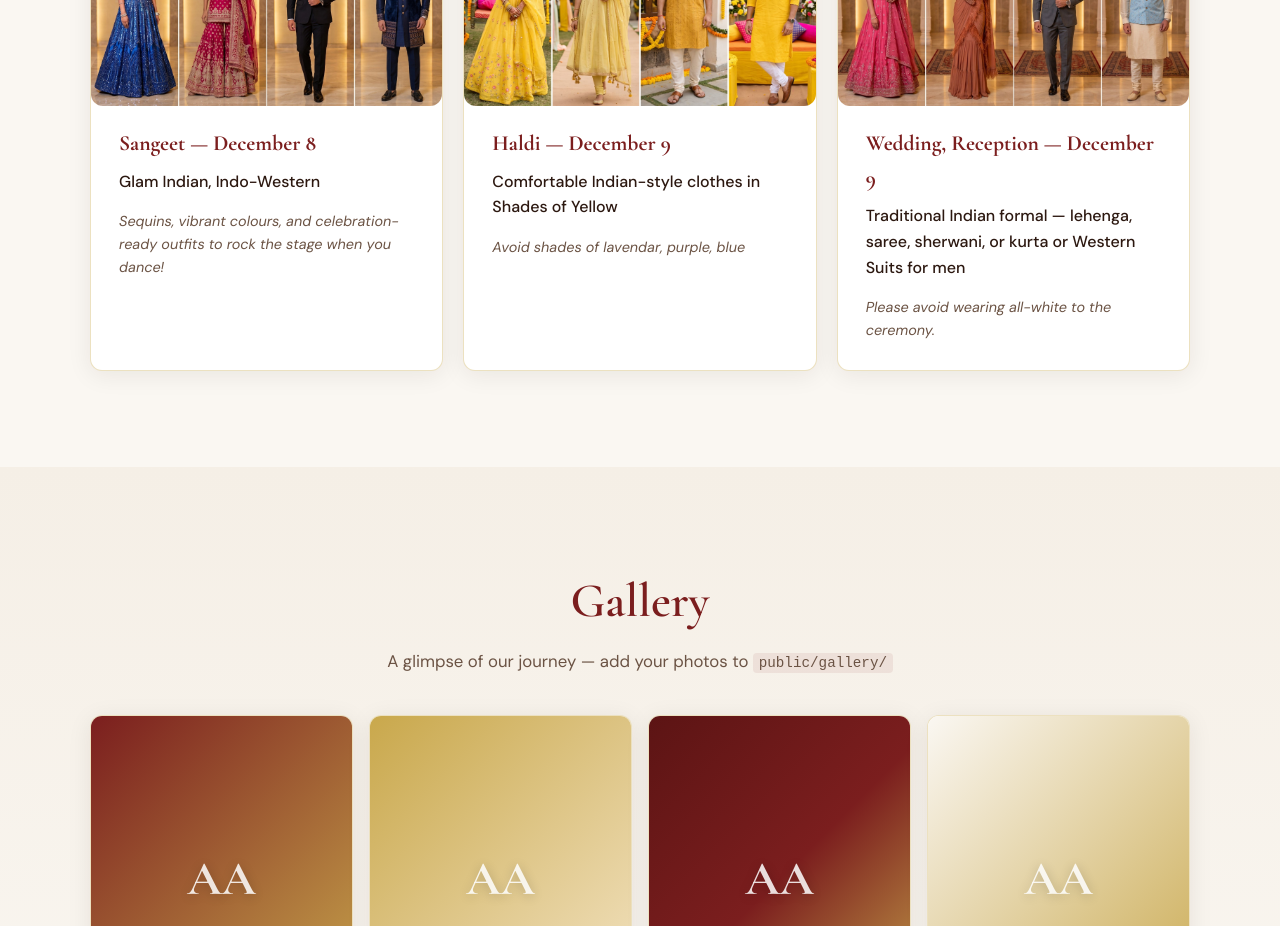
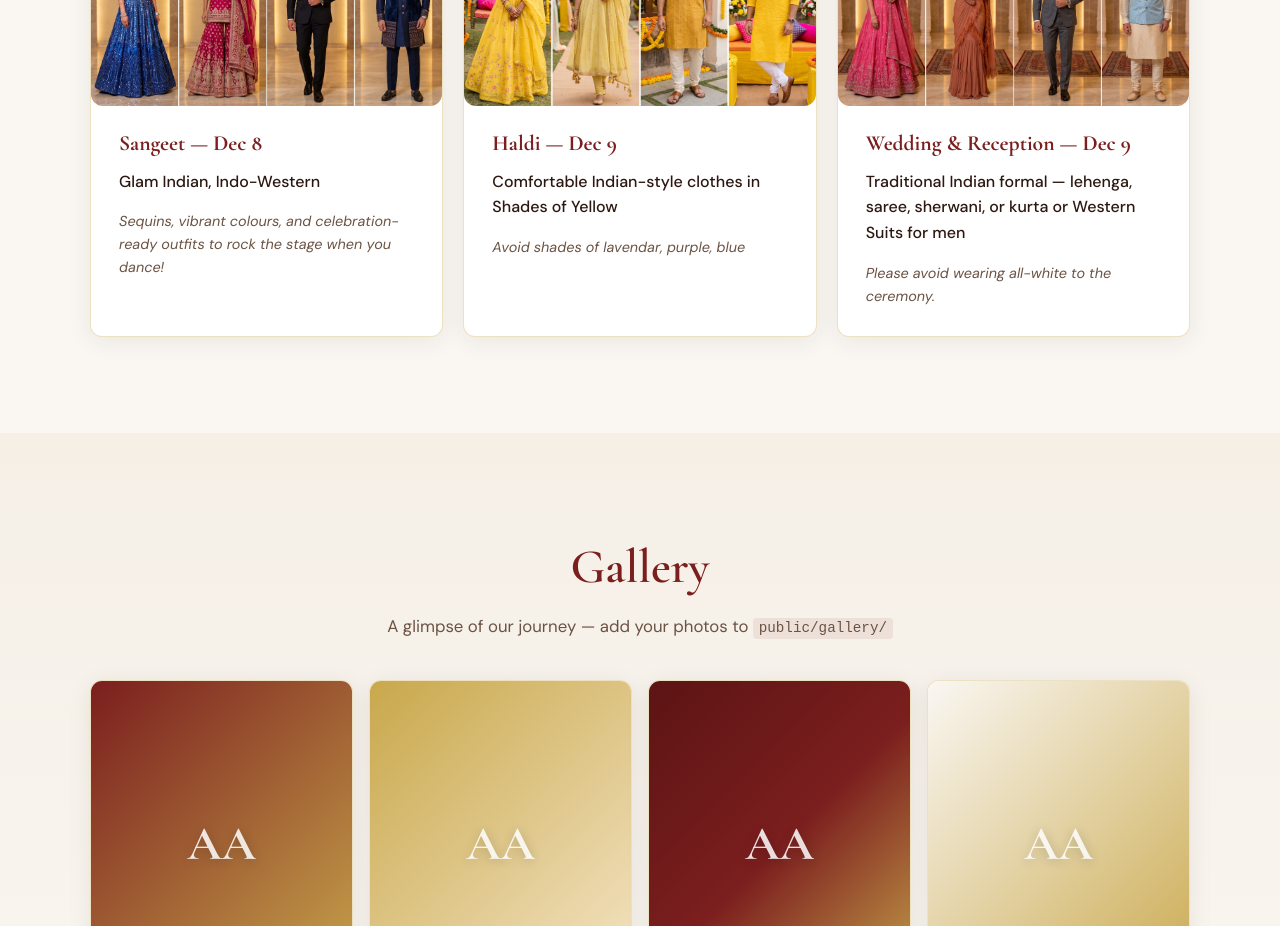
Before and after one commit to ayushPacheriwala/ABAP, a React (Vite) app: page / in a window 1280 px wide. Shown: the part 2740-3666 px from the top of the page. Built offline with nearby package versions, Linux system fonts and the light colour scheme.

Commit message:
Update wedding.ts

```diff
--- a/src/content/wedding.ts
+++ b/src/content/wedding.ts
@@ -38,20 +38,20 @@ export const wedding = {
       'Traditional Indian attire is encouraged for all celebrations. When in doubt, think festive, colourful, and comfortable! The temperature will be on the cooler side with highs of 25C, and lows of 14C, so plan accordingly.',
     events: [
       {
-        name: 'Sangeet — December 8',
+        name: 'Sangeet — Dec 8',
         guidance: 'Glam Indian, Indo-Western',
         note: 'Sequins, vibrant colours, and celebration-ready outfits to rock the stage when you dance!',
         image: 'dress-code/sangeet.jpg',
       },
       {
-        name: 'Haldi — December 9',
+        name: 'Haldi — Dec 9',
         guidance: "Comfortable Indian-style clothes in Shades of Yellow",
         //colors: ['#F5C842', '#E8A317', '#FFF8E7', '#FF9800'],
         note: 'Avoid shades of lavendar, purple, blue',
         image: 'dress-code/haldi.jpg',
       },
       {
-        name: 'Wedding, Reception — December 9',
+        name: 'Wedding & Reception — Dec 9',
         guidance: 'Traditional Indian formal — lehenga, saree, sherwani, or kurta or Western Suits for men',
         colors: ['#7B1E1E', '#C9A84C', '#1B4332', '#4A1942'],
         note: 'Please avoid wearing all-white to the ceremony.',
```
